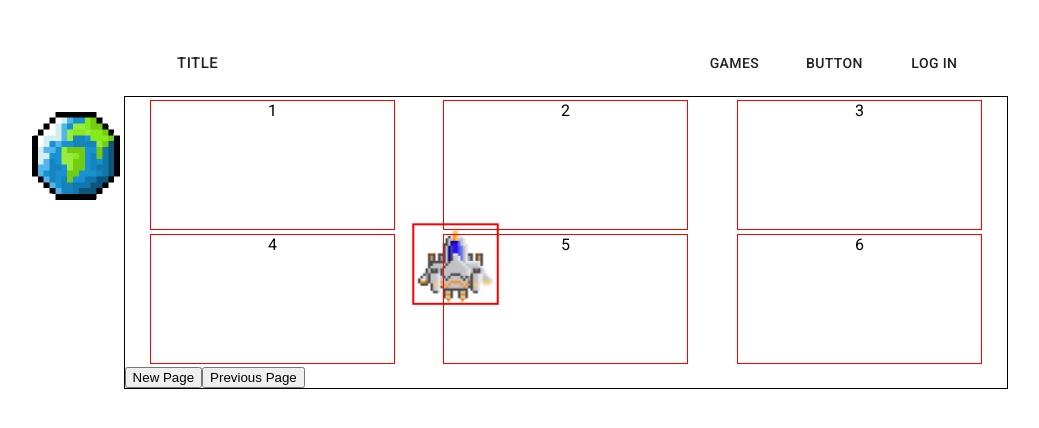
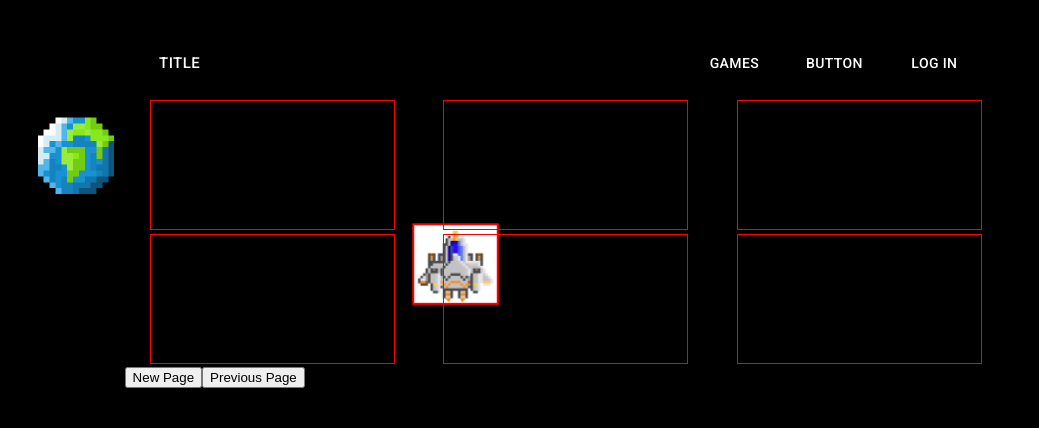
Before and after one commit to sec05/game-app, a React (Create React App) app in the folder game-app-client/: page /games in a window 1280 px wide. Shown: the top 428 px of the page, without its empty margins (74-1113 px from the left). Built offline with nearby package versions, Linux system fonts and the light colour scheme; no server answers.

Commit message:
Changed header button colors using makeStyles and renamed Games.jsx to GamesTumbnails.jsx

```diff
--- a/game-app-client/src/pages/App.jsx
+++ b/game-app-client/src/pages/App.jsx
@@ -1,7 +1,7 @@
 import { Switch, Route,} from "react-router-dom";
 import index from "./index.jsx";
 import unknown from "./unknown.jsx";
-import Games from "./Games.jsx";
+import GameThumbnails from "./GameThumbnails.jsx";
 import Background from "./components/Background/Background.jsx"
 import "../styles/app.scss"
 import Header from "./components/Header/Header.jsx";
@@ -13,7 +13,7 @@ function App() {
       <Route render={({location})=>(
         <Switch location={location}>
           <Route path="/" exact component={index}/>
-          <Route path="/games" exact component={Games}/>
+          <Route path="/games" exact component={GameThumbnails}/>
           <Route path="/" component={unknown}/>
         </Switch>
       )}/>
--- a/game-app-client/src/pages/Games.jsx
+++ b/game-app-client/src/pages/GameThumbnails.jsx
@@ -2,7 +2,7 @@ import React, { useState, useEffect } from "react";
 import ReactDOM from "react-dom";
 import Thumbnail from "./components/Games/Thumbnail.jsx";
 import "../styles/Games/Games.scss";
-export default function Games() {
+export default function GameThumbnails() {
   const [page, changePage] = useState(0);
   let ThumbnailRow1 = [1, 2, 3];
   let ThumbnailRow2 = [4, 5, 6];
--- a/game-app-client/src/pages/components/Header/Header.jsx
+++ b/game-app-client/src/pages/components/Header/Header.jsx
@@ -11,7 +11,16 @@ import GitHubIcon from '@material-ui/icons/GitHub';
 import "../../../styles/Header/header.scss"
 import {useHistory} from "react-router-dom"
 import axios from "axios"
+import { makeStyles } from '@material-ui/core';
+const useStyles = makeStyles((theme) => ({
+  headerButton: {
+
+    color: "White",
+    //background: theme.palette.main,
+  }
+}));
 export default function Header() {
+  const classes = useStyles();
 
   const History = useHistory();
   const changeURL = (url) =>
@@ -34,13 +43,16 @@ export default function Header() {
     <div className="root">
       <AppBar position="static" style={{ background: 'transparent', boxShadow: 'none'}}>
         <Toolbar>
-          <Button size="large" className="title" onClick={()=>changeURL("/")}>
+          {/*eslint-disable-next-line*/}
+               <Button size="large" color="white" className="title" className={classes.headerButton} onClick={()=>changeURL("/")}>
             Title
           </Button>
+
+
             <div className="actionContainer">
-                <Button onClick={()=>changeURL("/games")}>Games</Button>
-                <Button>Button</Button>
-                <Button onClick={handleClickOpen}>Log In{document.cookie}</Button>
+                <Button  className={classes.headerButton} onClick={()=>changeURL("/games")}>Games</Button>
+                <Button className={classes.headerButton}>Button</Button>
+                <Button  className={classes.headerButton} onClick={handleClickOpen}>Log In{document.cookie}</Button>
             </div>
 
         </Toolbar>
--- a/game-app-client/src/styles/app.scss
+++ b/game-app-client/src/styles/app.scss
@@ -1,4 +1,5 @@
 body
 {
     font-family: roboto;
+    background-color: black !important;
 }
```
